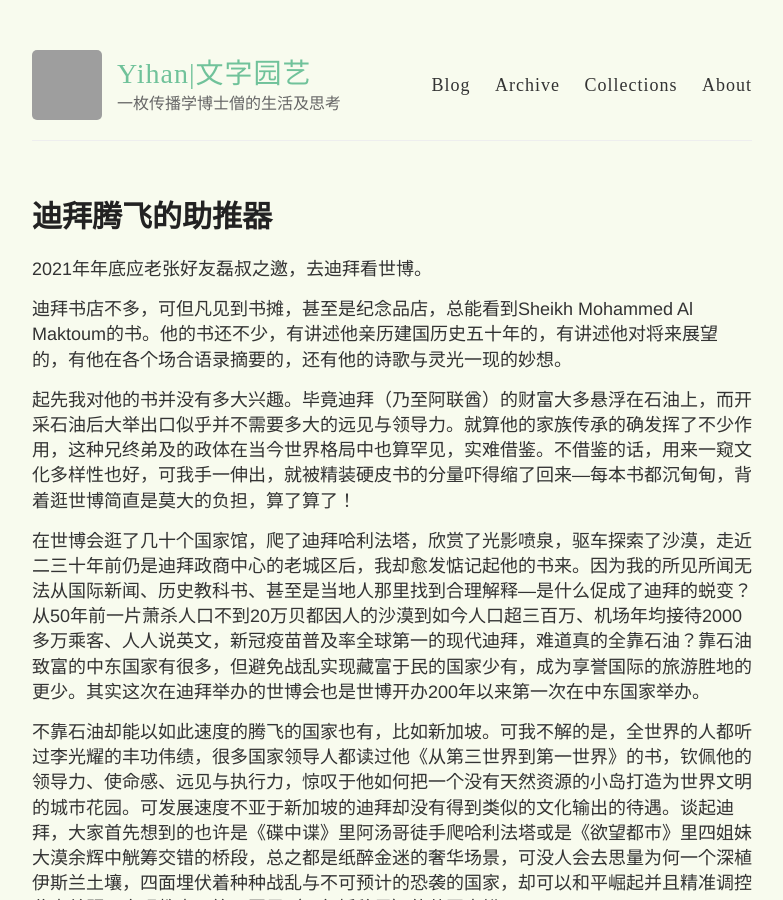
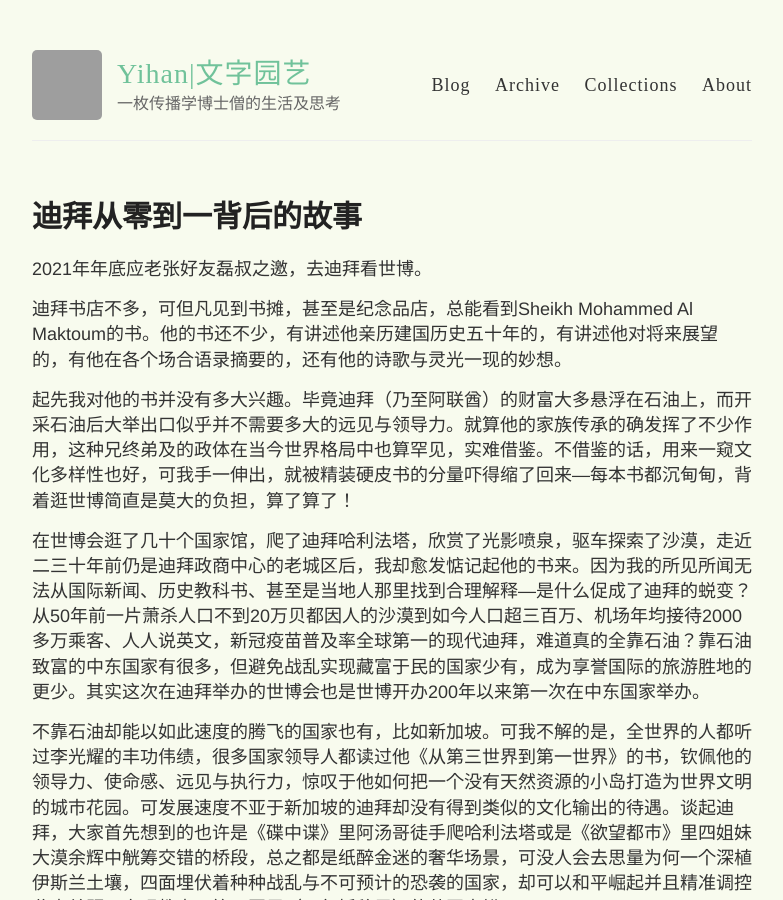
Before and after one commit to yihanxu/yihanxu.github.io, a Jekyll site: the page built from _posts/2022-01-06-middle-east-stories-1.md, in a window 1280 px wide and 900 px high. Shown: the whole window, without its empty margins (248-1031 px from the left). Built offline with Jekyll 4.4.1, drawn with Linux system fonts in a browser that asks for light colours; comment, search, counter and statistics services are not loaded; grey boxes are pictures that could not be loaded.

Commit message:
Update 2022-01-06-middle-east-stories-1.md

```diff
--- a/_posts/2022-01-06-middle-east-stories-1.md
+++ b/_posts/2022-01-06-middle-east-stories-1.md
@@ -1,7 +1,7 @@
 ---
 layout: post
 comments: true
-title: "迪拜腾飞的助推器"
+title: "迪拜从零到一背后的故事"
 tags: MiddleEast Dubai UAE Sheikh 中东 迪拜 阿联酋 酋长
 category: 读来读往
 ---
```
